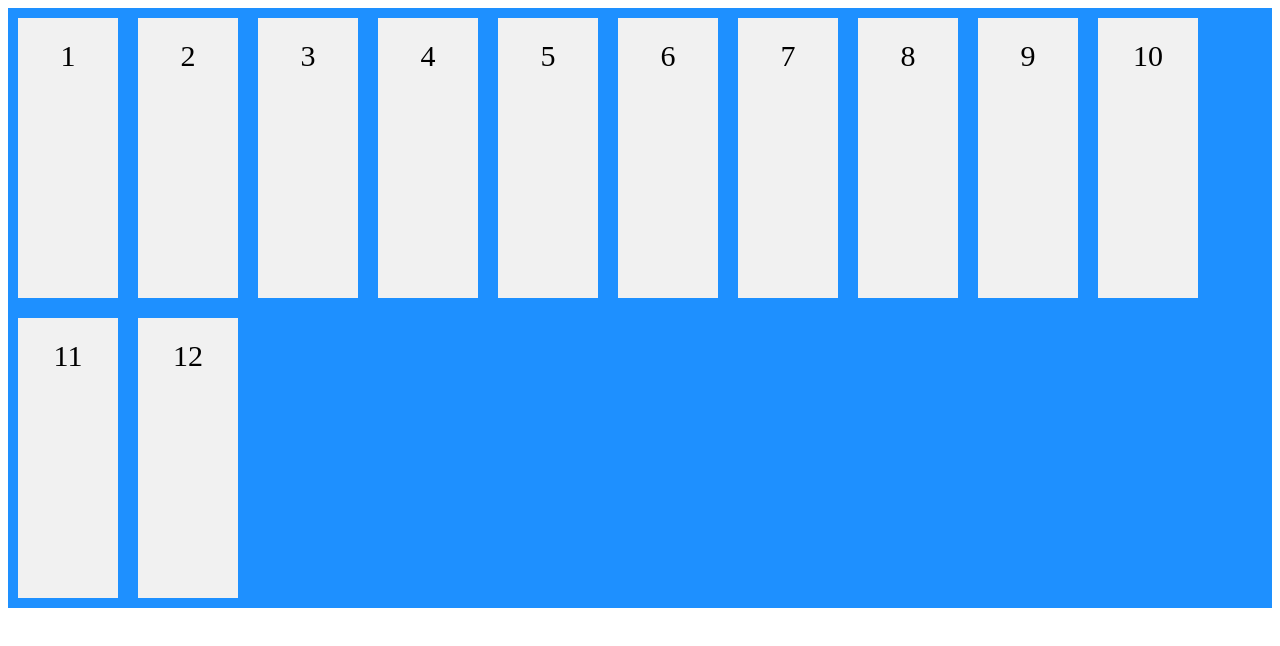
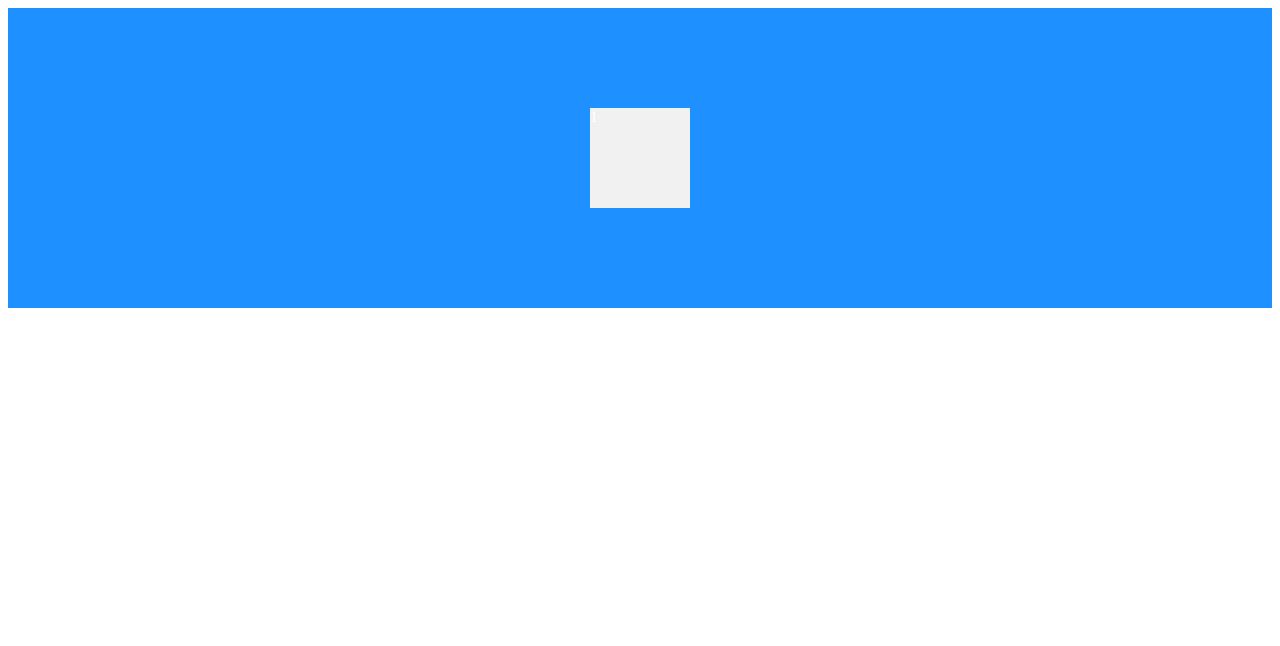
Before and after one commit to uidevperson/flexbox-test, a React (Create React App) app: page / in a window 1280 px wide. Shown: the top 646 px of the page. Built offline with nearby package versions, Linux system fonts and the light colour scheme.

Commit message:
perfect center

```diff
--- a/src/components/App.css
+++ b/src/components/App.css
@@ -1,16 +1,14 @@
 .flex-container {
   display: flex;
-  height: 600px;
-  flex-wrap: wrap;
-  align-content: stretch;
+  justify-content: center;
+  align-items: center;
+  height: 300px;
   background-color: DodgerBlue;
 }
 
-.flex-container > div {
+.flex-container>div {
   background-color: #f1f1f1;
+  color: white;
   width: 100px;
-  margin: 10px;
-  text-align: center;
-  line-height: 75px;
-  font-size: 30px;
+  height: 100px;
 }
--- a/src/components/App.js
+++ b/src/components/App.js
@@ -8,7 +8,7 @@ import "./App.css";
 const App = () => (
   <div className="flex-container">
   <div>1</div>
-  <div>2</div>
+  {/* <div>2</div>
   <div>3</div>
   <div>4</div>
   <div>5</div>
@@ -18,7 +18,7 @@ const App = () => (
   <div>9</div>
   <div>10</div>
   <div>11</div>
-  <div>12</div>
+  <div>12</div>   */}
 </div>
 )
 
```
